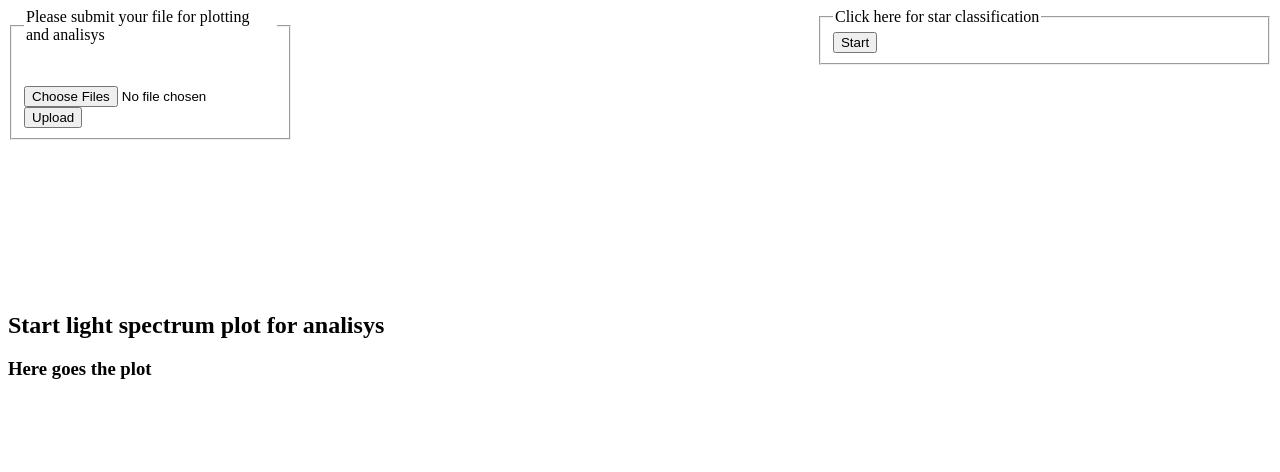
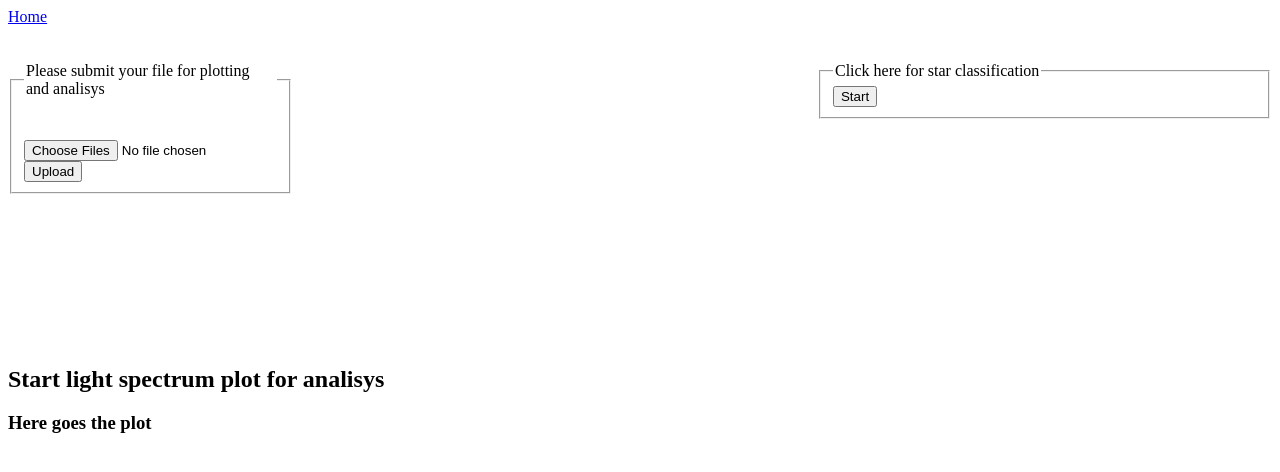
Before and after one commit to mimirerelala/SpectralClassificationProject, a Django app: template website/templates/smart_chart.html in a window 1280 px wide. Shown: the top 472 px of the page. Run offline with Django 3.2, Linux system fonts and the light colour scheme; the template is opened without the code that fills it, so the values that code supplies are empty.

Commit message:
adding Home link to smart_chart.html

```diff
--- a/website/templates/smart_chart.html
+++ b/website/templates/smart_chart.html
@@ -21,6 +21,11 @@
   </head>
   <body>{{ js_resources|safe }} {{ css_resources|safe }}
     <div>
+	<a href="/">Home</a>
+    </div><br><br>
+
+
+     <div>
       <div id="Filepost">
         <form action="" method="POST" enctype="multipart/form-data" id="filepost">
           <fieldset form="filepost"> <legend>Please submit your file for
```
